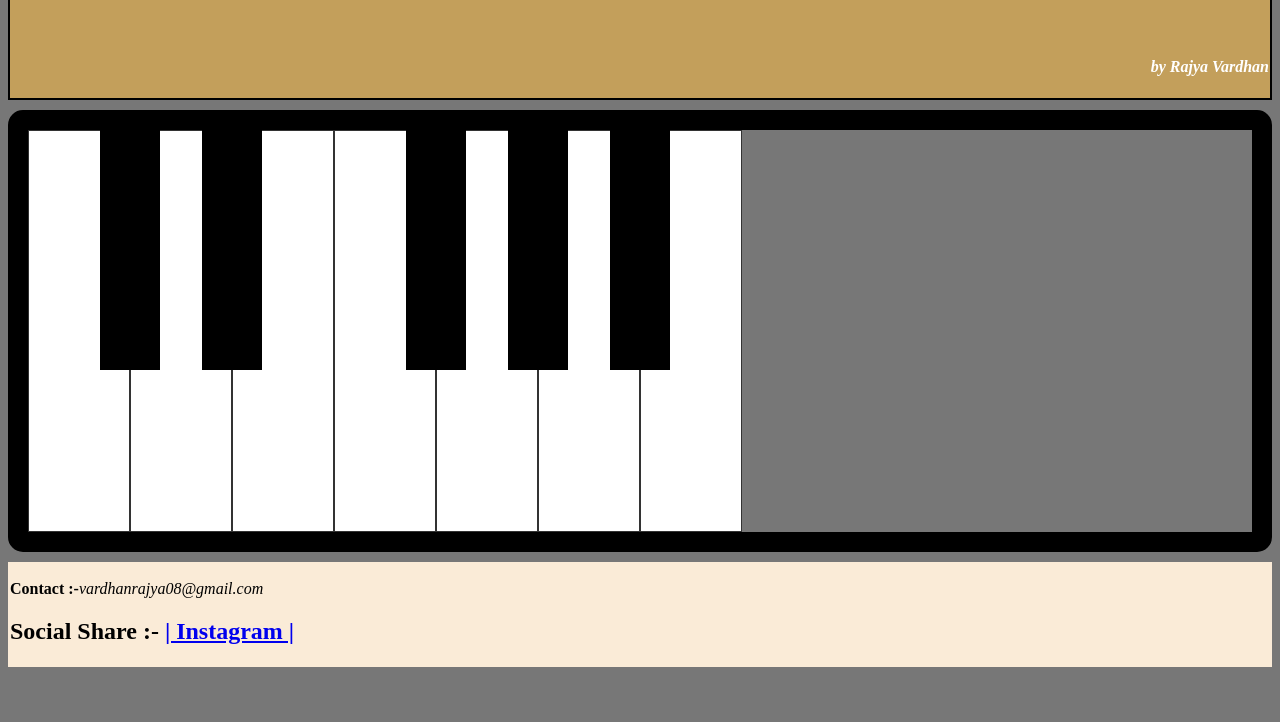
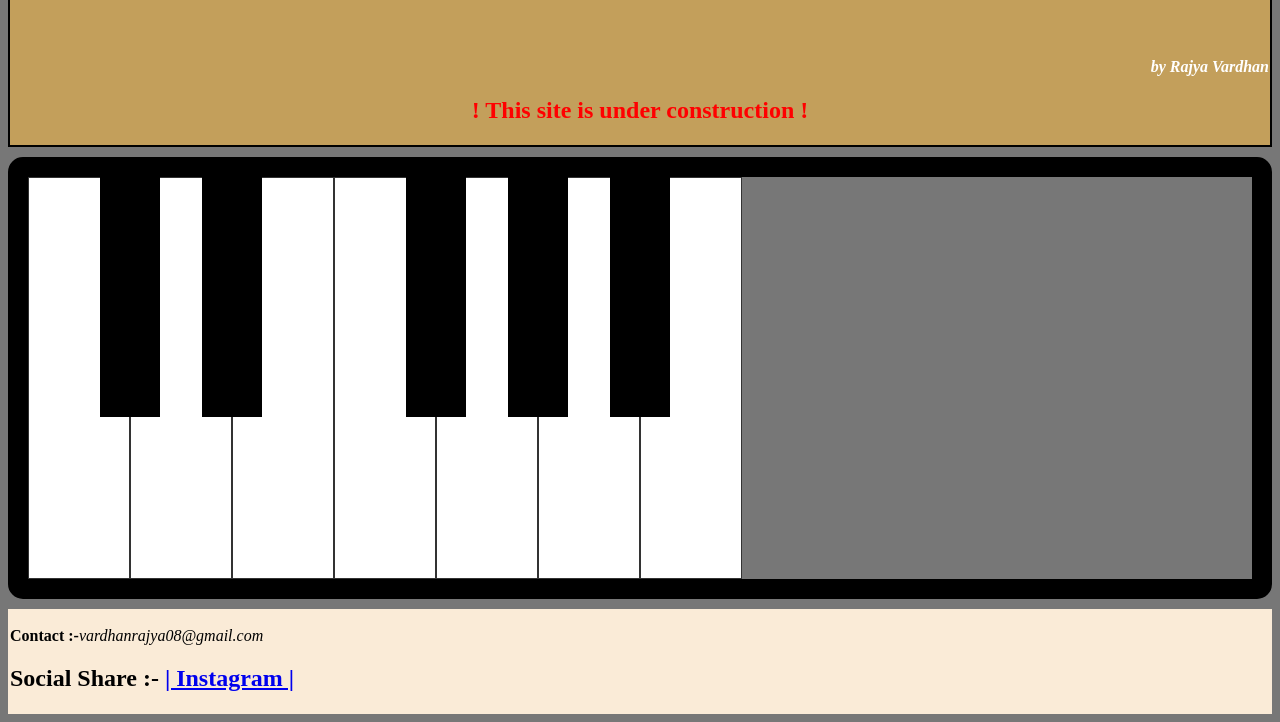
Before and after one commit to vardhanrajya08/Piano, a plain HTML site: page index.html in a window 1280 px wide. Shown: the part 108-830 px from the top of the page. Before the commit the page ends 800 px from the top, so only its background shows below. Drawn offline with Linux system fonts and the light colour scheme.

Commit message:
under construction applied

```diff
--- a/index.html
+++ b/index.html
@@ -13,6 +13,7 @@
   <div class="one">
     <h1><hr><b>Piano</b><hr></h1><br>
     <h4><i>by Rajya Vardhan</i></h4>
+    <h2>! This site is under construction !</h2>
   </div>
 
   <div class="piano">
--- a/style.css
+++ b/style.css
@@ -17,6 +17,11 @@
   text-align: center;
   font-style: normal;
   font-weight: 900;
+}
+
+.one h2 {
+  text-align: center;
+  color: red;
 }
 
   body {
```
